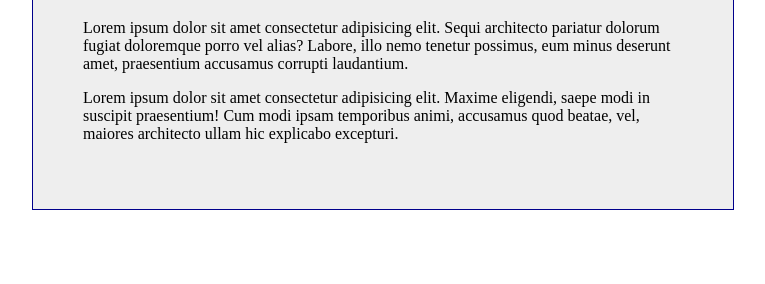
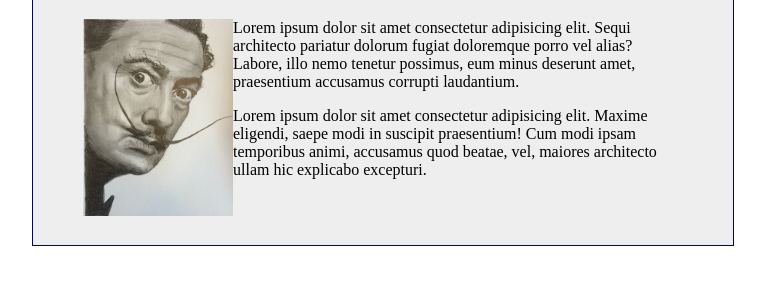
Before and after one commit to BiroSzabolcsBenjamin/2021-11-09, a plain HTML site: page index.html in a window 1280 px wide. Shown: the part 120-404 px from the top of the page, without its empty margins (257-1022 px from the left). Drawn offline with Linux system fonts and the light colour scheme.

Commit message:
Update index.html

```diff
--- a/index.html
+++ b/index.html
@@ -10,6 +10,7 @@
 <body>
     <div id="content">
         <h1>Első weblapom</h1>
+        <img src="a5a029b6c1165e93759830681f4f307c.jpg" alt="portré" class="portre">
         <p>Lorem ipsum dolor sit amet consectetur adipisicing elit. Sequi architecto pariatur dolorum fugiat doloremque porro vel alias? Labore, illo nemo tenetur possimus, eum minus deserunt amet, praesentium accusamus corrupti laudantium.</p>
           <p><span>Lorem ipsum dolor sit amet consectetur adipisicing elit. Maxime eligendi, saepe modi in suscipit praesentium! Cum modi ipsam temporibus animi, accusamus quod beatae, vel, maiores architecto ullam hic explicabo excepturi.</span></p>
         </p>
--- a/style.css
+++ b/style.css
@@ -9,3 +9,8 @@ h1 {
     padding: 50px;
     background-color: #eee;
 }
+
+.portre {
+    width: 150px;
+    float: left;
+}
```
Also changed, not shown: a5a029b6c1165e93759830681f4f307c.jpg (added).
